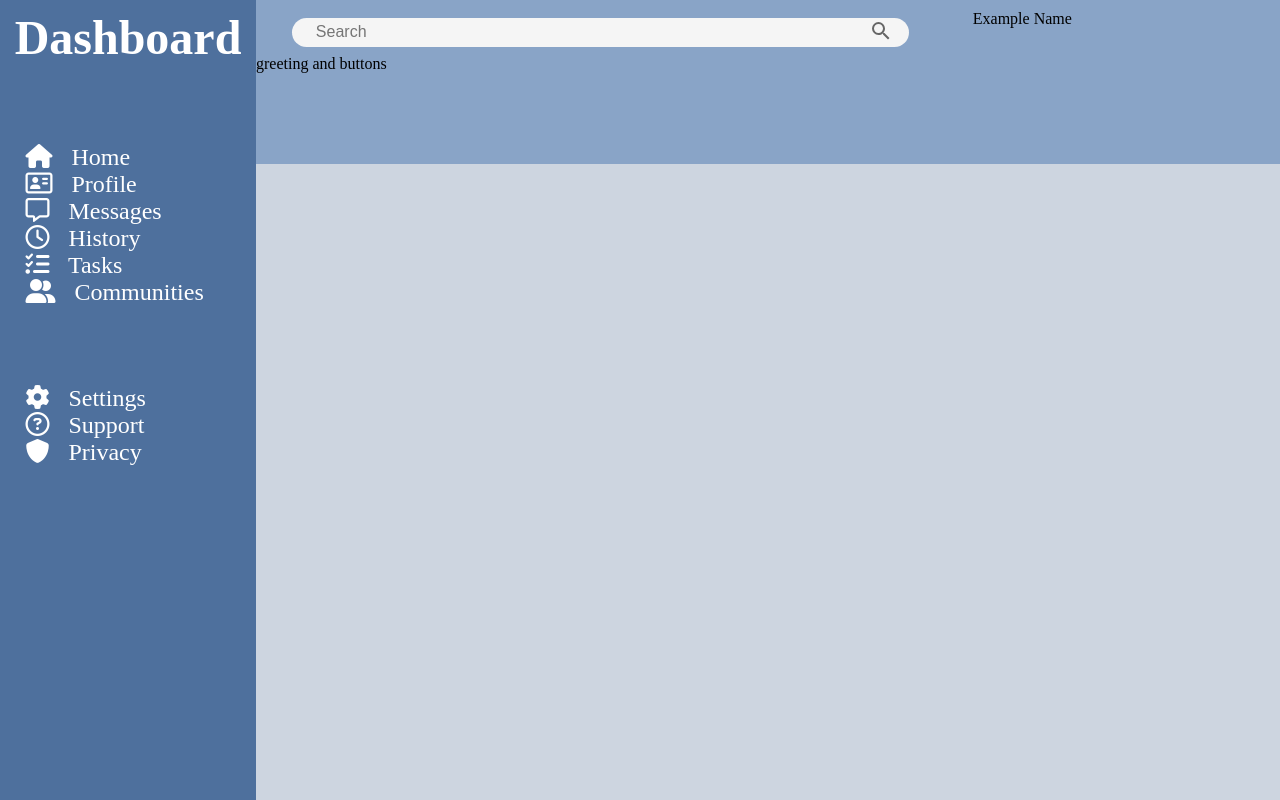
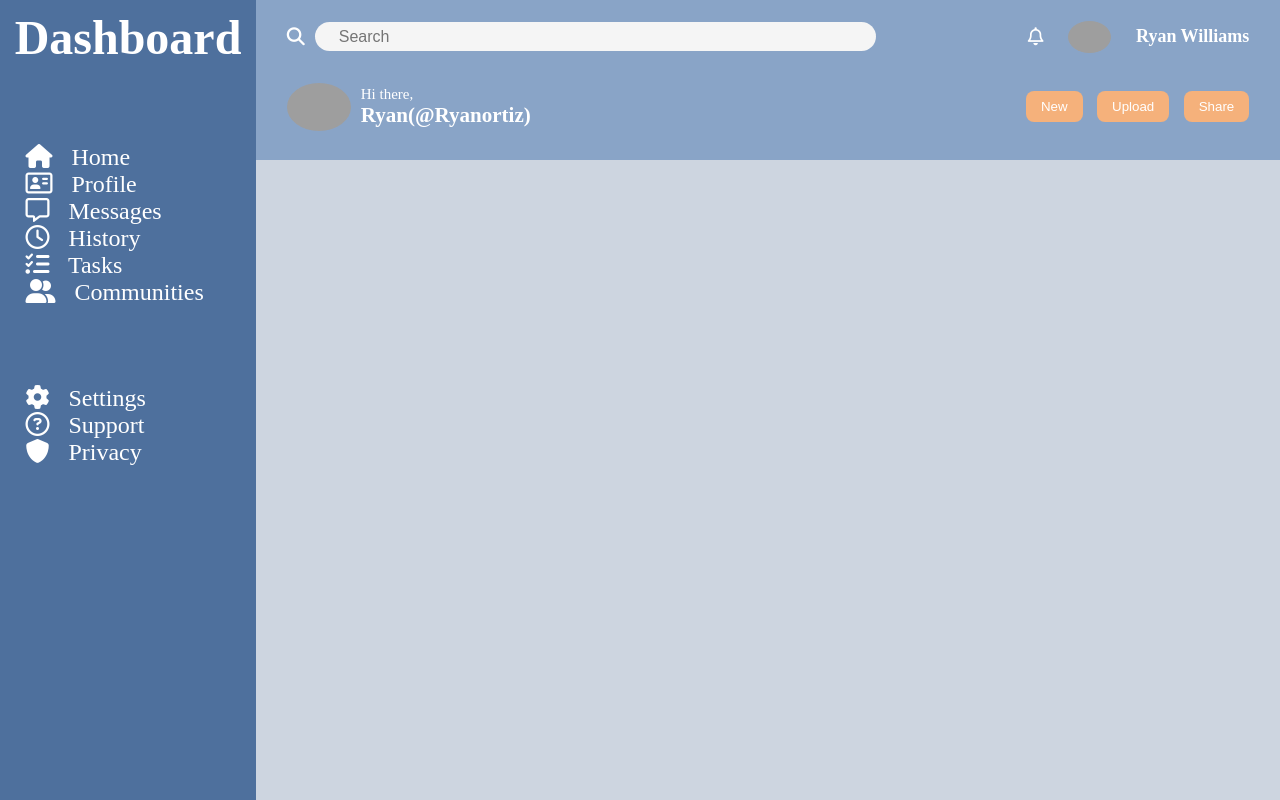
Before and after one commit to ryanortizwilliams/odin-dashboard, a plain HTML site: page index.html in a window 1280 px wide. Drawn offline with Linux system fonts and the light colour scheme; grey boxes are pictures that could not be loaded.

Commit message:
Complete initial nav layout

```diff
--- a/index.html
+++ b/index.html
@@ -57,6 +57,52 @@
       <div class="nav">
         <div class="nav-top">
           <div class="searchBar">
+            <i class="fa-solid fa-magnifying-glass"></i>
+            <input
+              id="searchQueryInput"
+              type="text"
+              name="searchQueryInput"
+              placeholder="Search"
+              value=""
+            />
+          </div>
+          <div class="top-icons">
+            <i class="fa-regular fa-bell"></i>
+            <img
+              src="https://static.vecteezy.com/system/resources/thumbnails/005/544/770/small/profile-icon-design-free-vector.jpg"
+              alt=""
+              class="small-icon"
+            />
+            <strong>Ryan Williams</strong>
+          </div>
+        </div>
+        <div class="nav-bottom">
+          <div class="greeting">
+            <img
+              src="https://static.vecteezy.com/system/resources/thumbnails/005/544/770/small/profile-icon-design-free-vector.jpg"
+              alt=""
+              class="large-icon"
+            />
+            <div class="bottom-text">
+              <small>Hi there,</small>
+              <h3>Ryan(@Ryanortiz)</h3>
+            </div>
+          </div>
+          <div class="nav-buttons">
+            <button>New</button>
+            <button>Upload</button>
+            <button>Share</button>
+          </div>
+        </div>
+      </div>
+
+      <div class="content"></div>
+    </div>
+  </body>
+</html>
+
+<!--   <div class="searchBar">
+            <i class="fa-solid fa-magnifying-glass"></i>
             <input
               id="searchQueryInput"
               type="text"
@@ -78,14 +124,6 @@
             </button>
           </div>
           <div class="right-icons">
-            <!-- Bell, profile, Name -->
+            Bell, profile, Name
             <p>Example Name</p>
-          </div>
-        </div>
-        <div class="nav-bottom">greeting and buttons</div>
-      </div>
-
-      <div class="content"></div>
-    </div>
-  </body>
-</html>
+          </div> -->
--- a/styles.css
+++ b/styles.css
@@ -17,6 +17,7 @@ a {
   grid-template-rows: 1fr 4fr;
 }
 
+/* sidebar */
 .sidebar {
   display: flex;
   flex-direction: column;
@@ -44,6 +45,7 @@ a {
   padding-right: 5%;
 }
 
+/* nav section */
 .nav {
   grid-column: 2/3;
   grid-row: 1/2;
@@ -51,23 +53,39 @@ a {
   display: grid;
   grid-template-columns: 1fr;
   grid-template-rows: 1fr 2fr;
+  padding: 0 3%;
+  color: white;
 }
 
 .nav-top {
-  padding-top: 10px;
+  padding-top: 20px;
   grid-column: 1/2;
   display: flex;
+
+  font-size: large;
 }
 
 .searchBar {
-  width: 70%;
   display: flex;
   flex-direction: row;
   align-items: center;
+  flex: 1;
+}
+
+.top-icons {
+  display: flex;
+  align-items: center;
+  gap: 25px;
+}
+
+.small-icon {
+  flex: 1;
+  height: 2rem;
+  border-radius: 50%;
 }
 
 #searchQueryInput {
-  width: 75%;
+  width: 65%;
   height: 1.8rem;
   background: #f5f5f5;
   outline: none;
@@ -75,7 +93,7 @@ a {
   border-radius: 1.625rem;
   padding: 0 3.5rem 0 1.5rem;
   font-size: 1rem;
-  margin-left: 5%;
+  margin-left: 10px;
 }
 
 #searchQuerySubmit {
@@ -91,6 +109,48 @@ a {
   cursor: pointer;
 }
 
+.nav-bottom {
+  display: flex;
+  justify-content: space-between;
+  align-items: center;
+}
+
+.large-icon {
+  max-height: 4rem;
+  width: 4rem;
+  border-radius: 50%;
+}
+
+.greeting {
+  display: flex;
+  flex: 1;
+  gap: 10px;
+  font-size: large;
+}
+
+.bottom-text {
+  display: flex;
+  flex-direction: column;
+  justify-content: center;
+}
+
+.nav-buttons {
+  flex: 1;
+  display: flex;
+  justify-content: end;
+}
+
+.nav-buttons button {
+  margin-left: 3%;
+  background-color: #f5b17b;
+  color: white;
+  padding: 8px 15px;
+  border: none;
+  border-radius: 8px;
+}
+
+/* main content */
+
 .content {
   background-color: #cdd5e0;
 }
```
